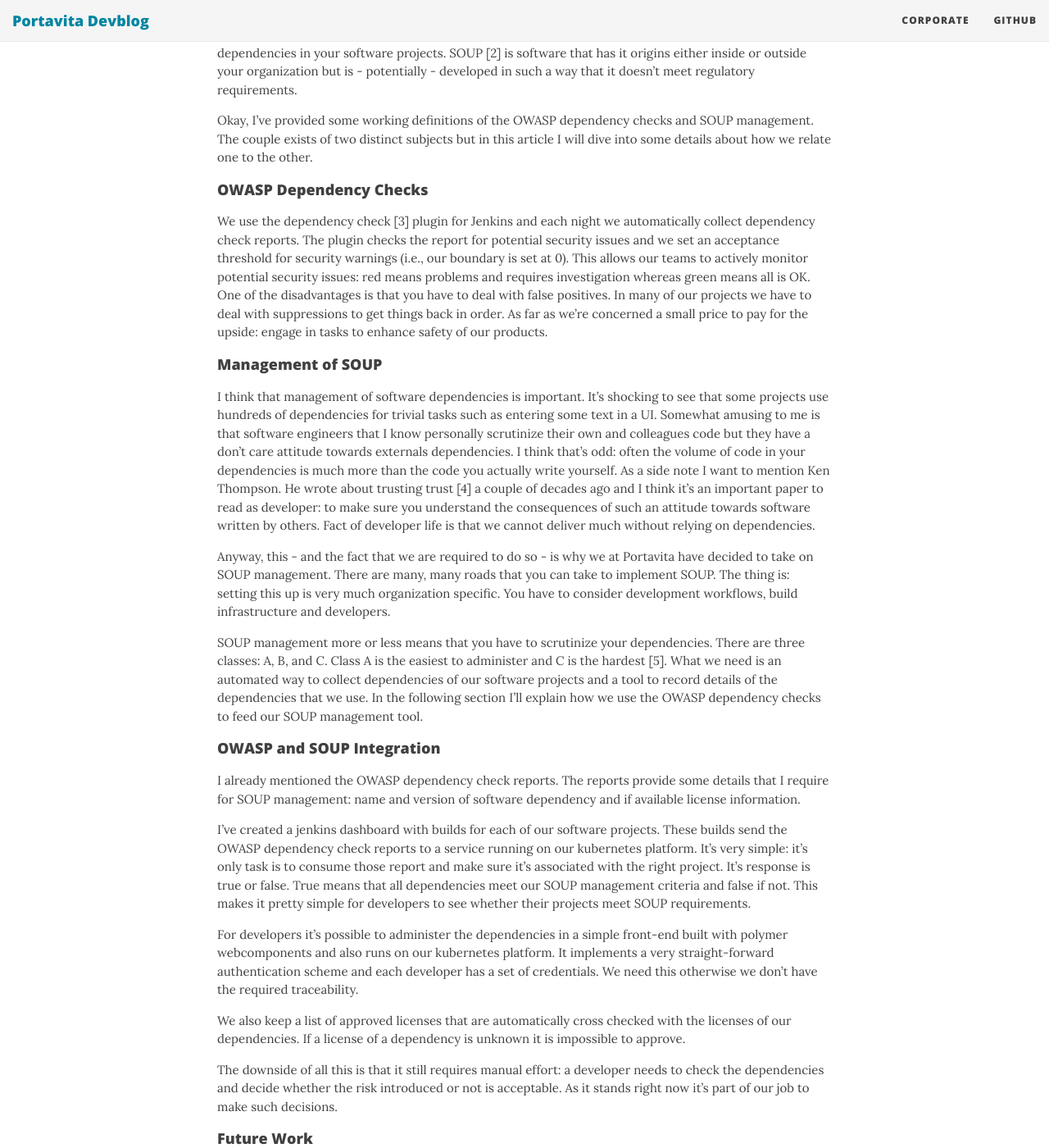
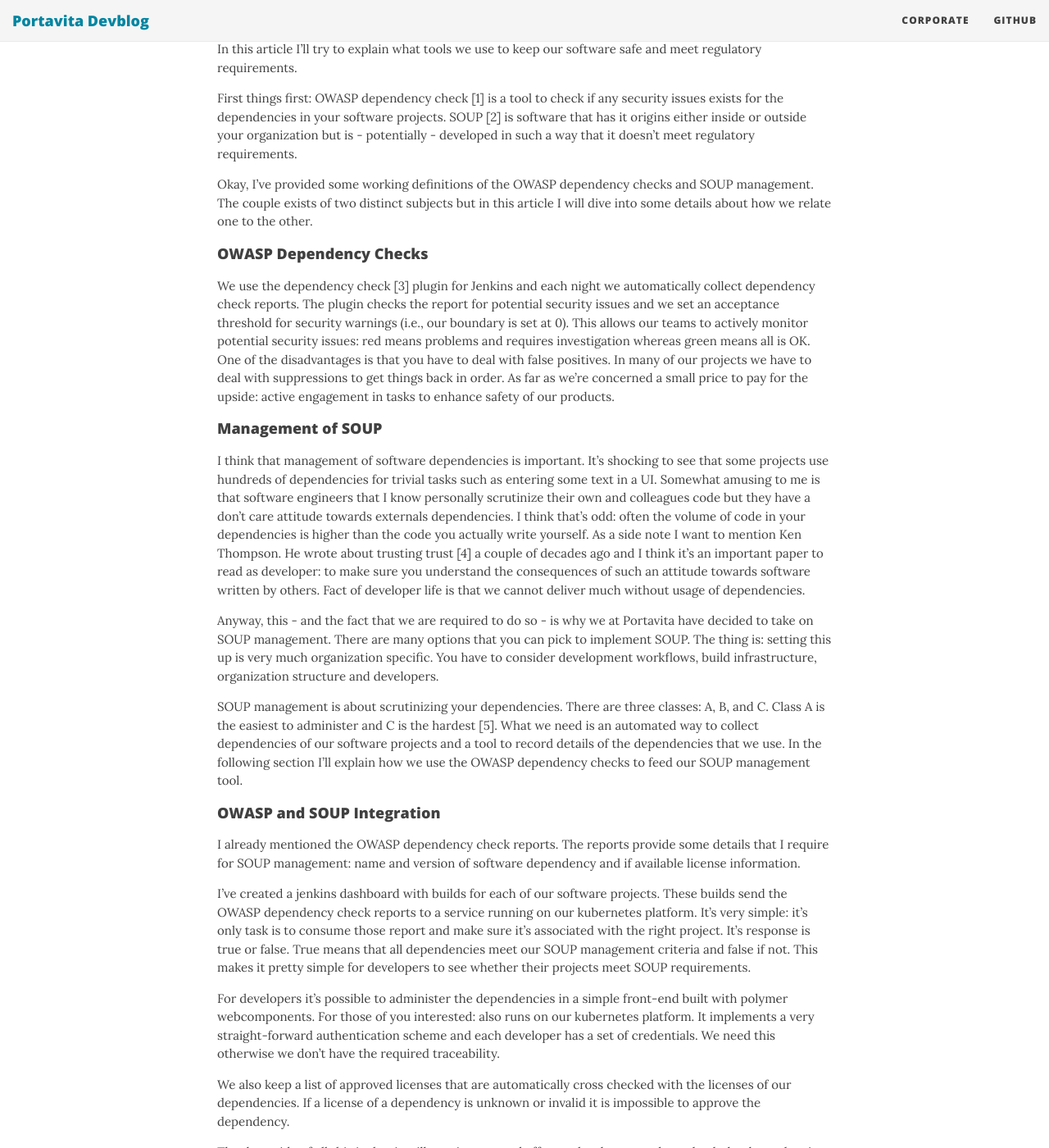
Before and after one commit to Portavita/portavita.github.io, a Jekyll site: the page built from _posts/2019-11-19-owasp-soup-management.markdown, in a window 1280 px wide and 1400 px high, scrolled down 565 px. Shown: the whole window at 82% size. Built offline with Jekyll 4.4.1, drawn with Linux system fonts in a browser that asks for light colours; nearby versions of some CDN libraries; some of the changed text lies outside the part shown.

Commit message:
Fix typos and formatting

```diff
--- a/_posts/2019-11-19-owasp-soup-management.markdown
+++ b/_posts/2019-11-19-owasp-soup-management.markdown
@@ -9,7 +9,10 @@
 #### GLOSSARY
 
 OWASP Open Web Application Security Project
+
 SOUP Software of Unknown Provenance
+
+#### Introduction
 
 In this article I'll try to explain what tools we use to keep our software safe and meet regulatory requirements.
 
@@ -19,15 +22,15 @@
 
 #### OWASP Dependency Checks
 
-We use the dependency check [3] plugin for Jenkins and each night we automatically collect dependency check reports. The plugin checks the report for potential security issues and we set an acceptance threshold for security warnings (i.e., our boundary is set at 0). This allows our teams to actively monitor potential security issues: red means problems and requires investigation whereas green means all is OK. One of the disadvantages is that you have to deal with false positives. In many of our projects we have to deal with suppressions to get things back in order. As far as we’re concerned a small price to pay for the upside: engage in tasks to enhance safety of our products.
+We use the dependency check [3] plugin for Jenkins and each night we automatically collect dependency check reports. The plugin checks the report for potential security issues and we set an acceptance threshold for security warnings (i.e., our boundary is set at 0). This allows our teams to actively monitor potential security issues: red means problems and requires investigation whereas green means all is OK. One of the disadvantages is that you have to deal with false positives. In many of our projects we have to deal with suppressions to get things back in order. As far as we’re concerned a small price to pay for the upside: active engagement in tasks to enhance safety of our products.
 
 #### Management of SOUP
 
-I think that management of software dependencies is important. It’s shocking to see that some projects use hundreds of dependencies for trivial tasks such as entering some text in a UI. Somewhat amusing to me is that software engineers that I know personally scrutinize their own and colleagues code but they have a don’t care attitude towards externals dependencies. I think that’s odd: often the volume of code in your dependencies is much more than the code you actually write yourself. As a side note I want to mention Ken Thompson. He wrote about trusting trust [4] a couple of decades ago and I think it’s an important paper to read as developer: to make sure you understand the consequences of such an attitude towards software written by others. Fact of developer life is that we cannot deliver much without relying on dependencies.
+I think that management of software dependencies is important. It’s shocking to see that some projects use hundreds of dependencies for trivial tasks such as entering some text in a UI. Somewhat amusing to me is that software engineers that I know personally scrutinize their own and colleagues code but they have a don’t care attitude towards externals dependencies. I think that’s odd: often the volume of code in your dependencies is higher than the code you actually write yourself. As a side note I want to mention Ken Thompson. He wrote about trusting trust [4] a couple of decades ago and I think it’s an important paper to read as developer: to make sure you understand the consequences of such an attitude towards software written by others. Fact of developer life is that we cannot deliver much without usage of dependencies.
 
-Anyway, this - and the fact that we are required to do so - is why we at Portavita have decided to take on SOUP management. There are many, many roads that you can take to implement SOUP. The thing is: setting this up is very much organization specific. You have to consider development workflows, build infrastructure and developers.
+Anyway, this - and the fact that we are required to do so - is why we at Portavita have decided to take on SOUP management. There are many options that you can pick to implement SOUP. The thing is: setting this up is very much organization specific. You have to consider development workflows, build infrastructure, organization structure and developers.
 
-SOUP management more or less means that you have to scrutinize your dependencies. There are three classes: A, B, and C. Class A is the easiest to administer and C is the hardest [5]. What we need is an automated way to collect dependencies of our software projects and a tool to record details of the dependencies that we use. In the following section I’ll explain how we use the OWASP dependency checks to feed our SOUP management tool.
+SOUP management is about scrutinizing your dependencies. There are three classes: A, B, and C. Class A is the easiest to administer and C is the hardest [5]. What we need is an automated way to collect dependencies of our software projects and a tool to record details of the dependencies that we use. In the following section I’ll explain how we use the OWASP dependency checks to feed our SOUP management tool.
 
 #### OWASP and SOUP Integration
 
@@ -35,9 +38,9 @@
 
 I’ve created a jenkins dashboard with builds for each of our software projects. These builds send the OWASP dependency check reports to a service running on our kubernetes platform. It’s very simple: it’s only task is to consume those report and make sure it’s associated with the right project. It’s response is true or false. True means that all dependencies meet our SOUP management criteria and false if not. This makes it pretty simple for developers to see whether their projects meet SOUP requirements.
 
-For developers it’s possible to administer the dependencies in a simple front-end built with polymer webcomponents and also runs on our kubernetes platform. It implements a very straight-forward authentication scheme and each developer has a set of credentials. We need this otherwise we don’t have the required traceability.
+For developers it’s possible to administer the dependencies in a simple front-end built with polymer webcomponents. For those of you interested: also runs on our kubernetes platform. It implements a very straight-forward authentication scheme and each developer has a set of credentials. We need this otherwise we don’t have the required traceability.
 
-We also keep a list of approved licenses that are automatically cross checked with the licenses of our dependencies. If a license of a dependency is unknown it is impossible to approve.
+We also keep a list of approved licenses that are automatically cross checked with the licenses of our dependencies. If a license of a dependency is unknown or invalid it is impossible to approve the dependency.
 
 The downside of all this is that it still requires manual effort: a developer needs to check the dependencies and decide whether the risk introduced or not is acceptable. As it stands right now it’s part of our job to make such decisions.
 
@@ -58,7 +61,11 @@
 #### Resources
 
 [1] https://www.owasp.org/index.php/OWASP_Dependency_Check
+
 [2] https://en.wikipedia.org/wiki/Software_of_unknown_pedigree
+
 [3] https://wiki.jenkins.io/display/JENKINS/OWASP+Dependency-Check+Plugin
+
 [4] https://www.archive.ece.cmu.edu/~ganger/712.fall02/papers/p761-thompson.pdf
+
 [5] http://www.team-nb.org/wp-content/uploads/2015/05/documents2013/FAQ_62304_Final_130804.pdf
```
Also changed, not shown: other parts of _posts/2019-11-19-owasp-soup-management.markdown (+1 -1 lines).
